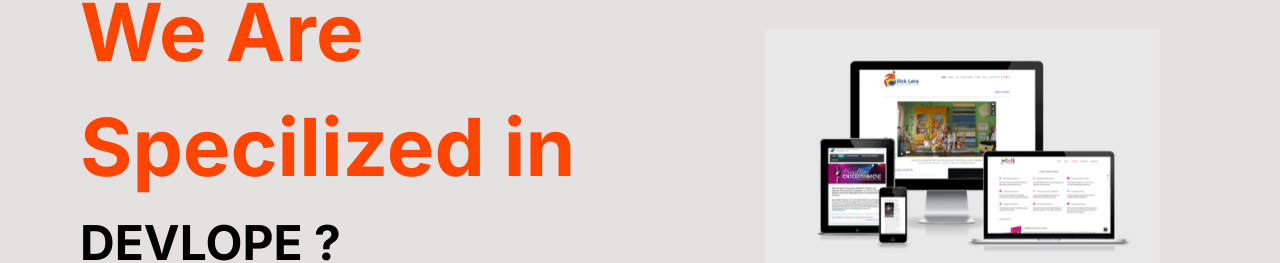
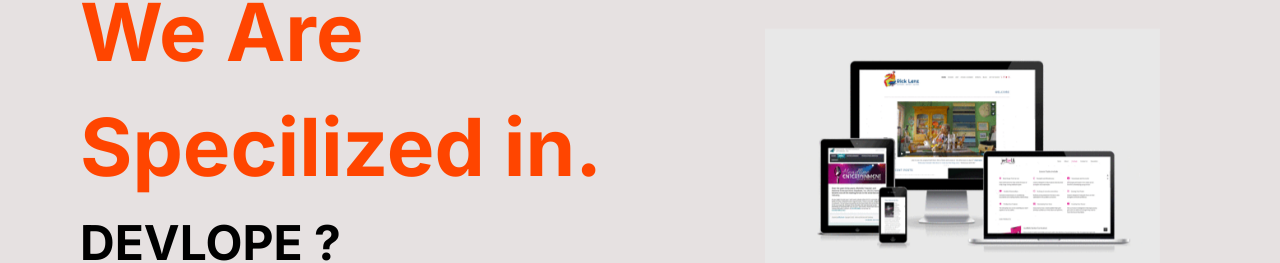
Before and after one commit to Raghu3-3102/Zikrabyte-Landing-Page, a Next.js app: page /services in a window 1280 px wide. Shown: the part 298-561 px from the top of the page. Built offline with nearby package versions, Linux system fonts and the light colour scheme.

Commit message:
Your descriptive commit message

```diff
--- a/app/Components/Flow2/Service_2_.module.css
+++ b/app/Components/Flow2/Service_2_.module.css
@@ -367,6 +367,6 @@
       height: 2px;
       background-color: black;
       margin-left: 40px;
-      margin-left: 41px;
+      margin-left: 39px;
     }
   }
--- a/app/Components/Flow2/Service_home.module.css
+++ b/app/Components/Flow2/Service_home.module.css
@@ -24,7 +24,9 @@
   width: 100%;
   height: 100%;
   top: 100%;
+
   transition: transform 1s ease-in-out;
+
 }
 
 .background.active {
--- a/app/Components/Flow2/Service_home.tsx
+++ b/app/Components/Flow2/Service_home.tsx
@@ -100,7 +100,7 @@ function Service_home() {
           <div className={styles.write_up_2}>WE GOT YOU !</div>
          </> :
          <> <div className={styles.write_up}>We Are</div>
-         <div className={styles.write_up}>Specilized in</div></>}
+         <div className={styles.write_up}>Specilized in.</div></>}
 
 
          <div className={styles.changrd_write_up}>
--- a/app/Components/Flow2/Service_line.tsx
+++ b/app/Components/Flow2/Service_line.tsx
@@ -4,7 +4,7 @@ function Service_line() {
   return (
     <div>
       <div className={Styles.line_cnt}>
-       <div className={Styles.circule}></div> <div className={Styles.line}>.</div>
+       <div className={Styles.circule}></div> <div className={Styles.line}> . .</div>
       </div>
     </div>
   )
--- a/app/Components/Flow2/Service_line_.module.css
+++ b/app/Components/Flow2/Service_line_.module.css
@@ -26,5 +26,5 @@
     display: flex;
     height: 30%;
     width: 80%;
-    background-color:black;
+    background-color:rgb(6, 6, 6);
 }
--- a/app/services/page.tsx
+++ b/app/services/page.tsx
@@ -2,7 +2,7 @@
 import React from 'react'
 import Service_home from '../Components/Flow2/Service_home'
 import Service_2 from '../Components/Flow2/Service_2'
-import Service_3_ from '../Components/Flow2/Service_3_'
+import Service_3_ from '../Components/Flow2/Service_3'
 import Service_line from '../Components/Flow2/Service_line'
 
 
```
Also changed, not shown: app/Components/Flow2/Service_3.tsx (renamed from app/Components/Flow2/Service_3_.tsx).
